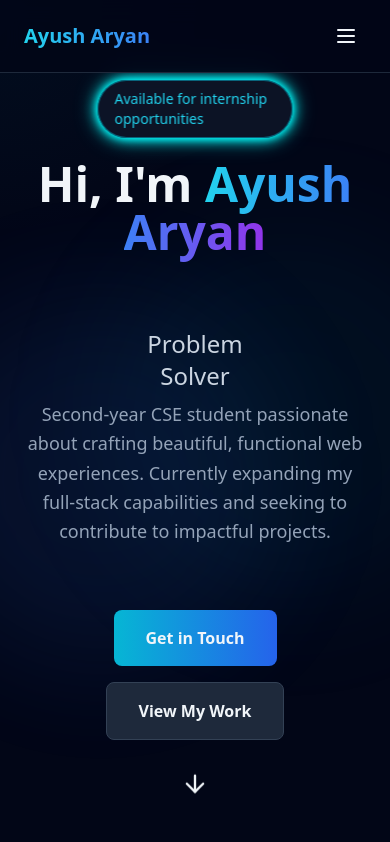
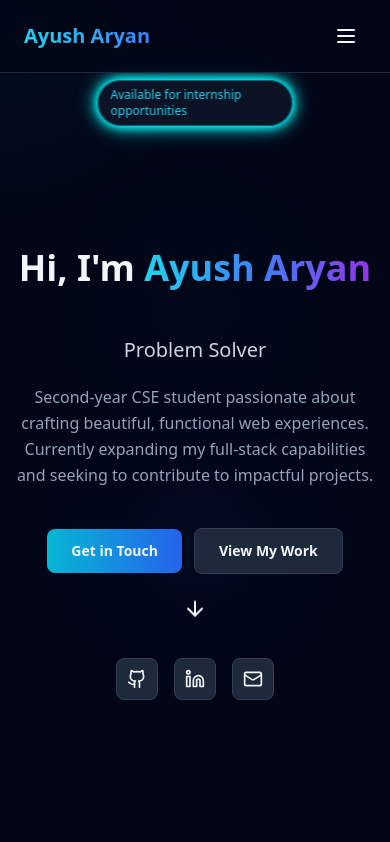
Before and after one commit to DarkSorcerer14/ayush-aryan-portfolio, a React (Vite) app: page / in a window 390 px wide. Shown: the top 842 px of the page. Built offline with nearby package versions, Linux system fonts and the light colour scheme.

Commit message:
Update Hero.tsx

```diff
--- a/src/components/Hero.tsx
+++ b/src/components/Hero.tsx
@@ -1,17 +1,27 @@
 import { Github, Linkedin, Mail, ArrowDown } from 'lucide-react';
 import { useEffect, useState } from 'react';
 
+// Utility function to check if the current device is likely a mobile/touch device
+const isMobileDevice = () => {
+  if (typeof window === 'undefined') return false;
+  return /Mobi|Android|iPhone|iPad|iPod|BlackBerry|IEMobile|Opera Mini/i.test(navigator.userAgent);
+};
+
 const Hero = () => {
+  // Conditionally enable mouse tracking based on device
+  const isDesktop = !isMobileDevice();
   const [mousePosition, setMousePosition] = useState({ x: 0, y: 0 });
 
   useEffect(() => {
+    if (!isDesktop) return; // Exit if it's a mobile device
+
     const handleMouseMove = (e: MouseEvent) => {
       setMousePosition({ x: e.clientX, y: e.clientY });
     };
 
     window.addEventListener('mousemove', handleMouseMove);
     return () => window.removeEventListener('mousemove', handleMouseMove);
-  }, []);
+  }, [isDesktop]); // Re-run effect when isDesktop changes (only on mount)
 
   const roles = ['Frontend Engineer', 'Web Developer', 'Problem Solver'];
   const [currentRole, setCurrentRole] = useState(0);
@@ -24,35 +34,40 @@ const Hero = () => {
   }, []);
 
   return (
-    <section id="hero" className="min-h-screen flex items-center justify-center relative overflow-hidden pt-16">
+    // Increase minimum padding on mobile to ensure content isn't cramped at the top
+    <section id="hero" className="min-h-screen flex items-center justify-center relative overflow-hidden pt-20 pb-10 sm:pt-16">
 
-      {/* Background radial gradient effect */}
+      {/* Background radial gradient effect (Desktop Only for Performance) */}
+      {isDesktop && (
         <div
           className="absolute inset-0 opacity-30"
           style={{
             background: `radial-gradient(600px circle at ${mousePosition.x}px ${mousePosition.y}px, rgba(6, 182, 212, 0.15), transparent 40%)`,
           }}
         />
+      )}
 
-      {/* Background blur blobs */}
+      {/* Background blur blobs (Reduce size/opacity for Mobile) */}
       <div className="absolute inset-0">
-        <div className="absolute top-1/4 left-1/4 w-96 h-96 bg-cyan-500/10 rounded-full blur-3xl animate-pulse" />
-        <div className="absolute bottom-1/4 right-1/4 w-96 h-96 bg-blue-500/10 rounded-full blur-3xl animate-pulse delay-700" />
+        {/* Adjusted w-48 h-48 for mobile, w-96 for larger screens */}
+        <div className="absolute top-1/4 left-1/4 w-48 h-48 sm:w-96 sm:h-96 bg-cyan-500/5 rounded-full blur-3xl animate-pulse" />
+        {/* Adjusted w-48 h-48 for mobile, w-96 for larger screens */}
+        <div className="absolute bottom-1/4 right-1/4 w-48 h-48 sm:w-96 sm:h-96 bg-blue-500/5 rounded-full blur-3xl animate-pulse delay-700" />
       </div>
 
       {/* Availability Badge */}
       <div
         className="
           absolute
-          top-20 md:top-24
+          top-16 md:top-24 /* Adjusted from top-20 to top-16 for better mobile spacing */
           left-1/2
           -translate-x-1/2
           z-20
-          px-4 py-2
+          px-3 py-1.5 /* Slightly smaller padding for mobile */
           bg-slate-900/80
           backdrop-blur-sm
           rounded-full
-          text-sm text-cyan-400
+          text-xs sm:text-sm text-cyan-400 /* Smaller text size on small screens */
           border border-cyan-500/50
           animate-fade-in delay-200 animate-pulse-glow
         "
@@ -61,17 +76,18 @@ const Hero = () => {
       </div>
 
       {/* Main Content */}
-      <div className="relative z-10 max-w-7xl mx-auto px-6 text-center pt-24 md:pt-32">
-        <div className="space-y-8">
+      {/* Reduced vertical padding on small screens */}
+      <div className="relative z-10 max-w-7xl mx-auto px-4 sm:px-6 text-center pt-16 md:pt-32">
+        <div className="space-y-6 sm:space-y-8">
 
            {/* Name/Title (with subtle hover effect) */}
           <h1
             className="
-              text-5xl md:text-7xl font-bold mb-6
+              text-4xl xs:text-5xl md:text-7xl font-bold mb-4 sm:mb-6 /* Adjusted text size for mobile */
               transition-all duration-300
-              hover:scale-[1.02]                 /* Subtle bulge effect */
-              hover:text-shadow-glow             /* Custom glow utility */
-              cursor-default                     /* Indicate it's interactive */
+              hover:scale-[1.02]
+              hover:text-shadow-glow
+              cursor-default
             "
           >
             <span className="opacity-0 animate-fade-in" style={{ animationDelay: '0.4s' }}>Hi, I'm{' '}</span>
@@ -81,8 +97,9 @@ const Hero = () => {
           </h1>
 
           {/* Rotating Roles (centered) */}
-          <div className="h-20 flex items-center justify-center relative">
-            <p className="text-2xl md:text-4xl text-slate-300 font-light">
+          {/* Reduced height and font size for better mobile fit */}
+          <div className="h-12 sm:h-20 flex items-center justify-center relative">
+            <p className="text-xl sm:text-2xl md:text-4xl text-slate-300 font-light">
               {roles.map((role, index) => (
                 <span
                   key={role}
@@ -100,9 +117,9 @@ const Hero = () => {
 
           {/* Bio Paragraph */}
           <p className="
-            text-lg
+            text-base sm:text-lg /* Reduced font size on mobile */
             text-slate-400
-            max-w-2xl
+            max-w-xl sm:max-w-2xl /* Reduced max-width slightly for mobile readability */
             mx-auto
             leading-relaxed
             opacity-0 animate-fade-in
@@ -112,51 +129,52 @@ const Hero = () => {
           </p>
 
           {/* Action Buttons */}
-          <div className="flex flex-wrap items-center justify-center gap-4 pt-8 opacity-0 animate-fade-in" style={{ animationDelay: '1.0s' }}>
+          {/* Reduced vertical padding (pt-4) and horizontal padding/size on buttons */}
+          <div className="flex flex-wrap items-center justify-center gap-3 sm:gap-4 pt-4 sm:pt-8 opacity-0 animate-fade-in" style={{ animationDelay: '1.0s' }}>
             <a
               href="#contact"
-              className="px-8 py-4 bg-gradient-to-r from-cyan-500 to-blue-600 rounded-lg font-semibold hover:shadow-lg hover:shadow-cyan-500/50 transition-all hover:scale-105"
+              className="px-6 py-3 sm:px-8 sm:py-4 bg-gradient-to-r from-cyan-500 to-blue-600 rounded-lg font-semibold hover:shadow-lg hover:shadow-cyan-500/50 transition-all hover:scale-105 text-sm sm:text-base"
             >
               Get in Touch
             </a>
             <a
               href="#projects"
-              className="px-8 py-4 bg-slate-800 rounded-lg font-semibold hover:bg-slate-700 transition-all border border-slate-700 hover:border-slate-600"
+              className="px-6 py-3 sm:px-8 sm:py-4 bg-slate-800 rounded-lg font-semibold hover:bg-slate-700 transition-all border border-slate-700 hover:border-slate-600 text-sm sm:text-base"
             >
               View My Work
             </a>
           </div>
 
-          {/* UPDATED: ArrowDown Separator */}
-          {/* Used mx-auto for centering, with specific padding and smaller size */}
-          <div className="pt-1 pb-2 opacity-1 animate-fade-in delay-1100"> {/* Added fade-in and delay */}
-            <ArrowDown className="w-7 h-7 text-slate-450 mx-auto animate-bounce" /> {/* Smaller size w-6 h-6 */}
+          {/* ArrowDown Separator */}
+          <div className="pt-1 pb-2 opacity-1 animate-fade-in delay-1100">
+            <ArrowDown className="w-6 h-6 text-slate-450 mx-auto animate-bounce" /> {/* Slightly smaller w-6 h-6 */}
           </div>
-          {/* END UPDATED */}
 
           {/* Social Icons */}
-          <div className="flex items-center justify-center gap-6 opacity-0 animate-fade-in" style={{ animationDelay: '1.2s' }}>
+          {/* Reduced vertical padding (pt-0) on mobile */}
+          <div className="flex items-center justify-center gap-4 pt-0 sm:gap-6 opacity-0 animate-fade-in" style={{ animationDelay: '1.2s' }}>
+            {/* Reduced icon padding/size slightly on mobile (p-2.5) */}
             <a
               href="https://github.com/DarkSorcerer14"
               target="_blank"
               rel="noopener noreferrer"
-              className="p-3 bg-slate-800 rounded-lg hover:bg-slate-700 transition-all hover:scale-110 border border-slate-700 group"
+              className="p-2.5 sm:p-3 bg-slate-800 rounded-lg hover:bg-slate-700 transition-all hover:scale-110 border border-slate-700 group"
             >
-              <Github className="w-6 h-6 group-hover:text-cyan-400 transition-colors" />
+              <Github className="w-5 h-5 sm:w-6 sm:h-6 group-hover:text-cyan-400 transition-colors" />
             </a>
             <a
               href="https://www.linkedin.com/in/ayush-aryan-3a4688281"
               target="_blank"
               rel="noopener noreferrer"
-              className="p-3 bg-slate-800 rounded-lg hover:bg-slate-700 transition-all hover:scale-110 border border-slate-700 group"
+              className="p-2.5 sm:p-3 bg-slate-800 rounded-lg hover:bg-slate-700 transition-all hover:scale-110 border border-slate-700 group"
             >
-              <Linkedin className="w-6 h-6 group-hover:text-cyan-400 transition-colors" />
+              <Linkedin className="w-5 h-5 sm:w-6 sm:h-6 group-hover:text-cyan-400 transition-colors" />
             </a>
             <a
               href="mailto:ayush.aryan@outlook.com"
-              className="p-3 bg-slate-800 rounded-lg hover:bg-slate-700 transition-all hover:scale-110 border border-slate-700 group"
+              className="p-2.5 sm:p-3 bg-slate-800 rounded-lg hover:bg-slate-700 transition-all hover:scale-110 border border-slate-700 group"
             >
-              <Mail className="w-6 h-6 group-hover:text-cyan-400 transition-colors" />
+              <Mail className="w-5 h-5 sm:w-6 sm:h-6 group-hover:text-cyan-400 transition-colors" />
             </a>
           </div>
         </div>
```
Lines whose indentation alone changed are shown as unchanged.
